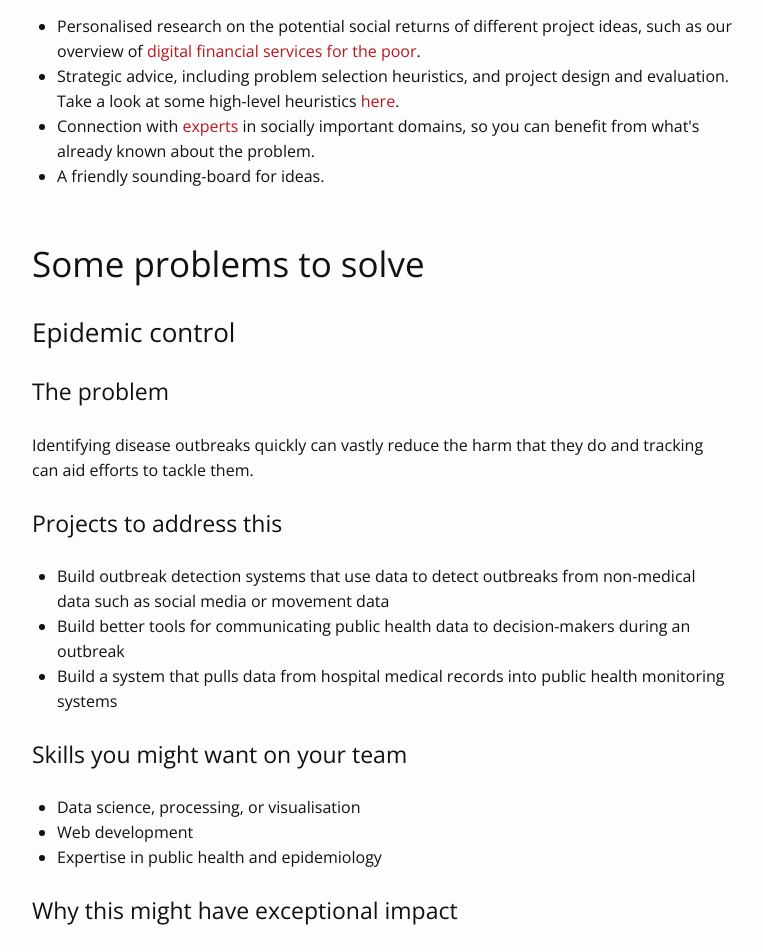
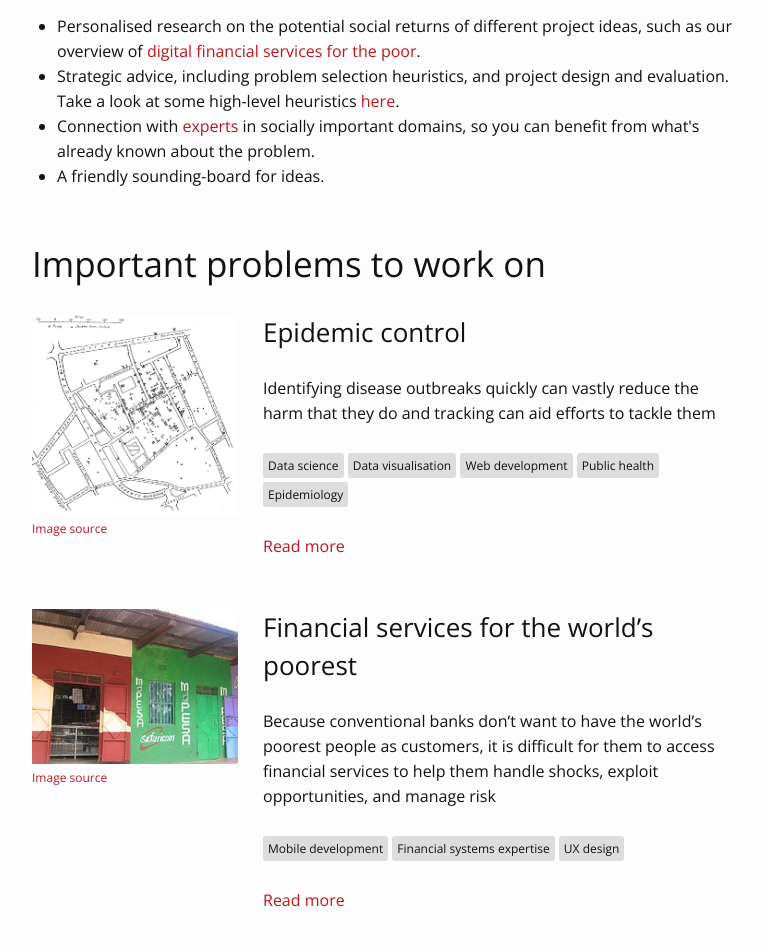
Before and after one commit to richardbatty/good-technology-project, a Jekyll site: the page built from index.html, in a window 1280 px wide. Shown: the part 483-1435 px from the top of the page, without its empty margins (258-1021 px from the left). Built offline with Jekyll 4.4.1, drawn with Linux system fonts in a browser that asks for light colours; comment, search, counter and statistics services are not loaded; some of the changed text lies outside the part shown; grey boxes are pictures that could not be loaded.

Commit message:
Add problem list to home page

```diff
--- a/_sass/_base.scss
+++ b/_sass/_base.scss
@@ -229,3 +229,7 @@ pre {
         }
     }
 }
+
+.image-source {
+  font-size: 12px;
+}
--- a/_sass/_problem_list.scss
+++ b/_sass/_problem_list.scss
@@ -1,3 +1,32 @@
 .problem-list-container {
   margin: (2 * $spacing-unit) 0;
 }
+
+.problem-box {
+  margin: $spacing-unit 0;
+}
+
+.problem-box-header {
+  font-size: 26px;
+  font-weight: normal;
+  line-height: 1.5 * $base-line-height;
+  margin: 0;
+}
+
+.problem-box-skill-list {
+  margin: $spacing-unit 0;
+}
+
+.problem-box-skill {
+  font-size: 12px;
+  display: inline-block;
+  background-color: #ddd;
+  padding: 0px 5px;
+  margin: 2px 0;
+  border-radius: 3px;
+}
+
+.problem-box-read-more-link {
+  margin: $spacing-unit 0;
+  display: block;
+}
--- a/index.html
+++ b/index.html
@@ -30,10 +30,60 @@ layout: default
   </div>
 
   <div class="problem-list-container">
-    <h1>Some problems to solve</h2>
+    <h1>Important problems to work on</h2>
+    <article class="problem-box grid">
+      <div class="col-1-3">
+        <img src="/assets/images/snow_cholera_map.jpg"/>
+        <a class="image-source" href="https://commons.wikimedia.org/wiki/File:Snow-cholera-map.jpg">Image source</a>
+      </div>
+      <div class="col-2-3">
+        <h1 class="problem-box-header">Epidemic control</h1>
+        <p>Identifying disease outbreaks quickly can vastly reduce the harm that they do and tracking can aid efforts to tackle them</p>
+        <ul class="problem-box-skill-list">
+          <li class="problem-box-skill">Data science</li>
+          <li class="problem-box-skill">Data visualisation</li>
+          <li class="problem-box-skill">Web development</li>
+          <li class="problem-box-skill">Public health</li>
+          <li class="problem-box-skill">Epidemiology</li>
+        </li>
+        <a class="problem-box-read-more-link" href="/problems#epidemic_control">Read more</a>
+      </div>
+    </article>
 
-    {% capture problems %}{% include problems.md %}{% endcapture %}
-    {{ problems | markdownify }}
+    <article class="problem-box grid">
+      <div class="col-1-3">
+        <img src="/assets/images/m-pesa_kiosk.jpg"/>
+        <a class="image-source" href="https://commons.wikimedia.org/wiki/File:M-Pesa_Kenyan_Kiosk.JPG">Image source</a>
+      </div>
+      <div class="col-2-3">
+        <h1 class="problem-box-header">Financial services for the world’s poorest</h1>
+        <p>Because conventional banks don’t want to have the world’s poorest people as customers, it is difficult for them to access financial services to help them handle shocks, exploit opportunities, and manage risk</p>
+        <ul class="problem-box-skill-list">
+          <li class="problem-box-skill">Mobile development</li>
+          <li class="problem-box-skill">Financial systems expertise</li>
+          <li class="problem-box-skill">UX design</li>
+        </li>
+        <a class="problem-box-read-more-link" href="/problems#financial_services_for_the_poor">Read more</a>
+      </div>
+    </article>
+
+    <article class="problem-box grid">
+      <div class="col-1-3">
+        <img src="https://upload.wikimedia.org/wikipedia/commons/c/c9/Power_cables_of_National_Power_Grid_in_Brahmanbaria.jpg"/>
+        <a class="image-source" href="https://commons.wikimedia.org/wiki/File:Power_cables_of_National_Power_Grid_in_Brahmanbaria.jpg">Image source</a>
+      </div>
+      <div class="col-2-3">
+        <h1 class="problem-box-header">Clean power generation</h1>
+        <p>Climate change could cause widespread damage to future generations. There is also a non-negligible chance of catastrophic harm. Part of the solution to this is to develop cleaner ways to produce energy.</p>
+        <ul class="problem-box-skill-list">
+          <li class="problem-box-skill">Data science</li>
+          <li class="problem-box-skill">Networking technology</li>
+          <li class="problem-box-skill">Mechanical engineering</li>
+          <li class="problem-box-skill">Electrical engineering</li>
+        </li>
+        <a class="problem-box-read-more-link" href="/problems#clean_power_generation">Read more</a>
+      </div>
+    </article>
   <div>
 
 </div>
--- a/_includes/problems.md
+++ b/problems.md
@@ -1,4 +1,10 @@
-## Epidemic control
+---
+layout: page
+title: Important problems to work on
+permalink: /problems/
+---
+
+## <a name="epidemic_control"></a> Epidemic control
 
 ### The problem
 Identifying disease outbreaks quickly can vastly reduce the harm that they do and tracking can aid efforts to tackle them.
@@ -26,7 +32,7 @@ Identifying disease outbreaks quickly can vastly reduce the harm that they do an
 * Our [interview with Alex Demarsh](http://goodtechnologyproject.org/blog/2016/06/11/interview-with-alex-demarsh), who works on this.
 * [This overview](http://faculty.nps.edu/rdfricke/docs/Encyclopedia%20Article.pdf) of the field of biosurveillance.
 
-## Financial services for the world’s poorest
+## <a name="financial_services_for_the_poor"></a> Financial services for the world’s poorest
 
 ### The problem
 Because conventional banks don’t want to have the world’s poorest people as customers, it is difficult for them to access financial services to help them handle shocks, exploit opportunities, and manage risk.
@@ -54,7 +60,7 @@ Because conventional banks don’t want to have the world’s poorest people as
 * [Hystra's overview](http://static1.squarespace.com/static/51bef39fe4b010d205f84a92/t/51f245abe4b0475c8b40f894/1374832043586/Hystra_Rapport_ICT_for_the_BoP.pdf#page=140)
 * Our summary of [Portfolios of the Poor](http://goodtechnologyproject.org/blog/2016/01/12/portfolios-of-the-poor-book-summary/), which gives an insight into the financial lives of the world's poorest people
 
-## Clean power generation
+## <a name="clean_power_generation"></a> Clean power generation
 
 ### The problem
 
```
Also changed, not shown: assets/images/m-pesa_kiosk.jpg (added), assets/images/power_lines.jpg (added), assets/images/snow_cholera_map.jpg (added).
